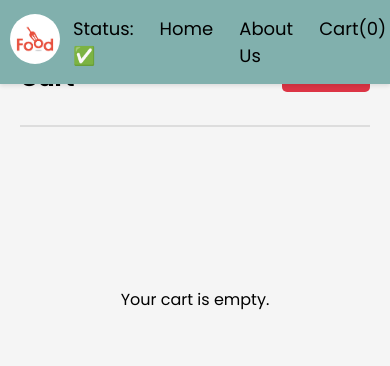
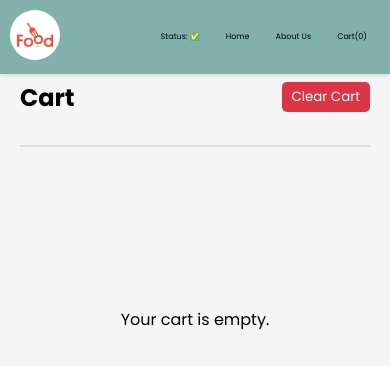
Before and after one commit to rPrajwal18/notSwiggy-app, a React (Vite) app in the folder client/: page /cart in a window 390 px wide. Shown: the top 366 px of the page. Built offline with nearby package versions, Linux system fonts and the light colour scheme.

Commit message:
add media quieris

```diff
--- a/client/src/index.css
+++ b/client/src/index.css
@@ -358,7 +358,7 @@ body {
     align-items: center;
     border-bottom: 2px solid #ddd;
     padding-bottom: 10px;
-    margin-top: 20px;
+    margin-top: 40px;
     margin-bottom: 15px;
 }
 
@@ -506,6 +506,7 @@ body {
 @media only screen and (max-width: 768px) {
     .header {
         flex-direction: row;
+        font-size: 8px;
         justify-content: space-between;
         align-items: center;
         padding: 10px;
```
